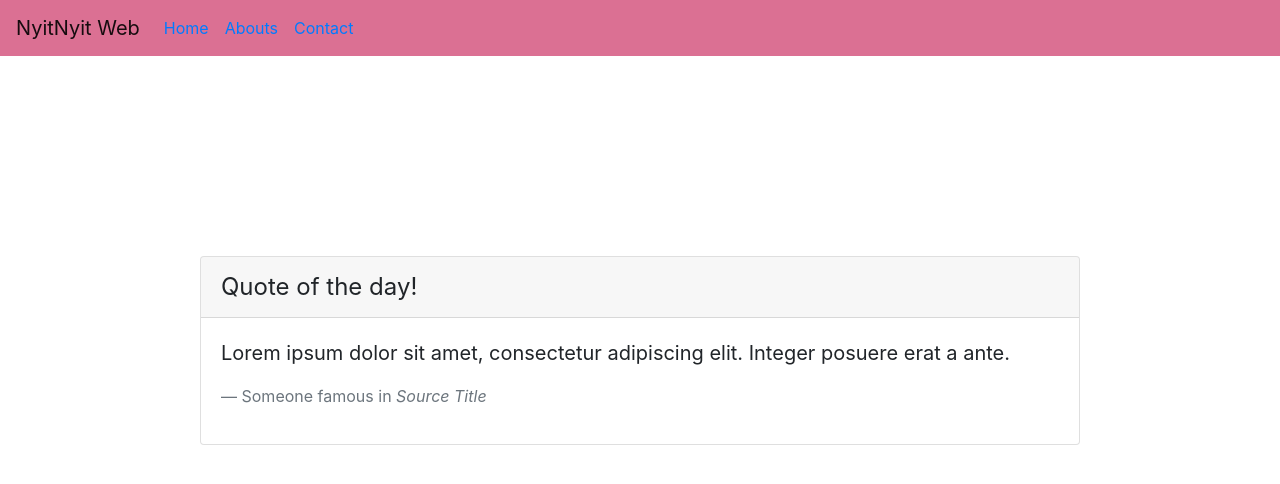
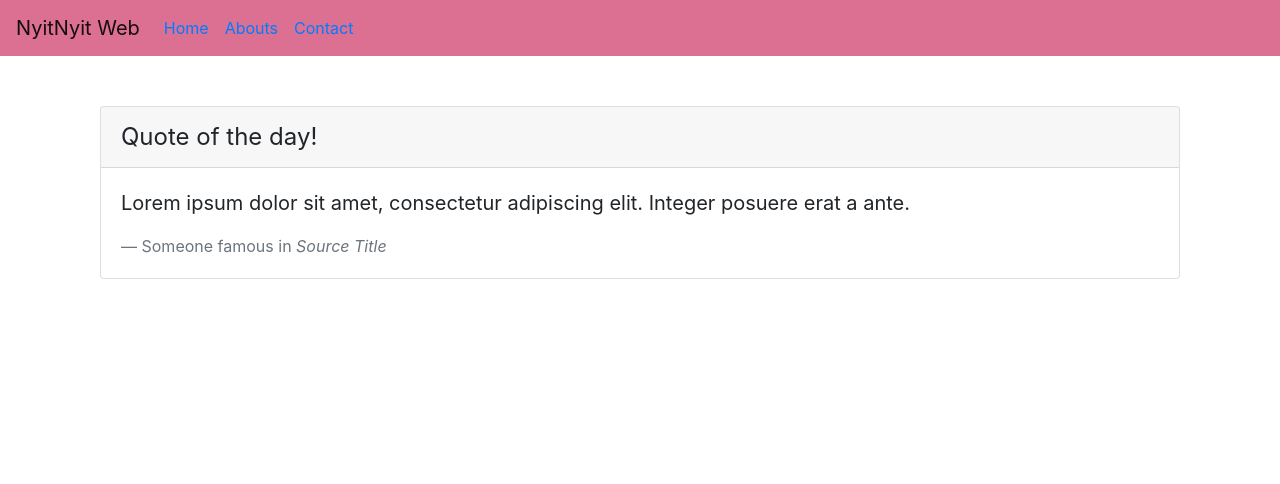
Before and after one commit to yrfp307/Nyit-Web, a React (Create React App) app: page / in a window 1280 px wide. Shown: the top 484 px of the page. Built offline with nearby package versions, Linux system fonts and the light colour scheme.

Commit message:
2nd comit

```diff
--- a/src/views/Home.js
+++ b/src/views/Home.js
@@ -1,22 +1,25 @@
 import React from 'react';
-import Card from 'react-bootstrap/Card'
+import Card from 'react-bootstrap/Card';
 import styled from 'styled-components';
 
 const Styles = styled.div`
 .card {
   font-size: 1.5em;
   position: center;
-  margin: 200px;
+  margin-top: 50px;
+  margin-left: 100px;
+  margin-right: 100px;
+  max-width: 100vw;
 }`;
 
 export default function Home () {
   return (
     <div className="Home">
     <Styles>
-    <Card>
+    <Card >
     <Card.Header>Quote of the day!</Card.Header>
     <Card.Body>
-    <blockquote className="blockquote mb-10">
+    <blockquote className="blockquote mb-0">
       <p>
         Lorem ipsum dolor sit amet, consectetur adipiscing elit. Integer posuere
         erat a ante.
```
